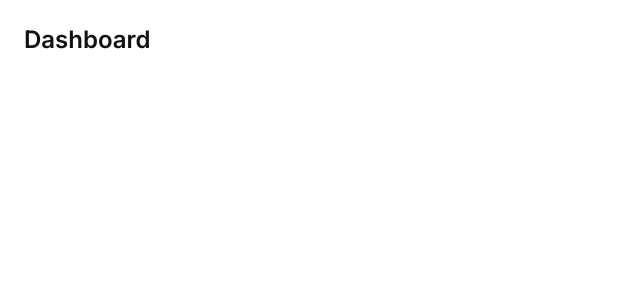
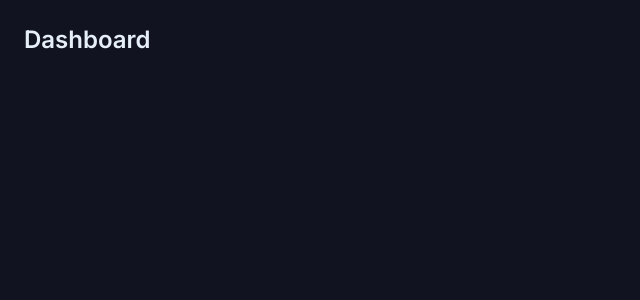
Before and after one commit to AEGIS-OSX/quicktask-mpg2h9z8, a Next.js app: page /dashboard in a window 1280 px wide. Shown: the top 300 px of the page, without its empty margins (0-640 px from the left). Built offline with nearby package versions, Linux system fonts and the light colour scheme.

Commit message:
chore: apply design system (#E6EEF8 primary, Inter/Inter fonts)

```diff
--- a/app/globals.css
+++ b/app/globals.css
@@ -5,12 +5,12 @@
 @tailwind utilities;
 
 :root {
-  --color-primary: #111111;
-  --color-accent: #111111;
-  --color-bg: #FFFFFF;
-  --color-text: #111111;
-  --color-muted: #666666;
-  --color-border: #E5E5E5;
+  --color-primary: #E6EEF8;
+  --color-accent: #2F6AE8;
+  --color-bg: #111420;
+  --color-text: #E6EEF8;
+  --color-muted: #9AA6B2;
+  --color-border: #1F2933;
   --space-base: 8px;
   --radius-sm: 4px;
   --radius-md: 8px;
```
Also changed, not shown: public/tokens.json (+6 -6 lines).
